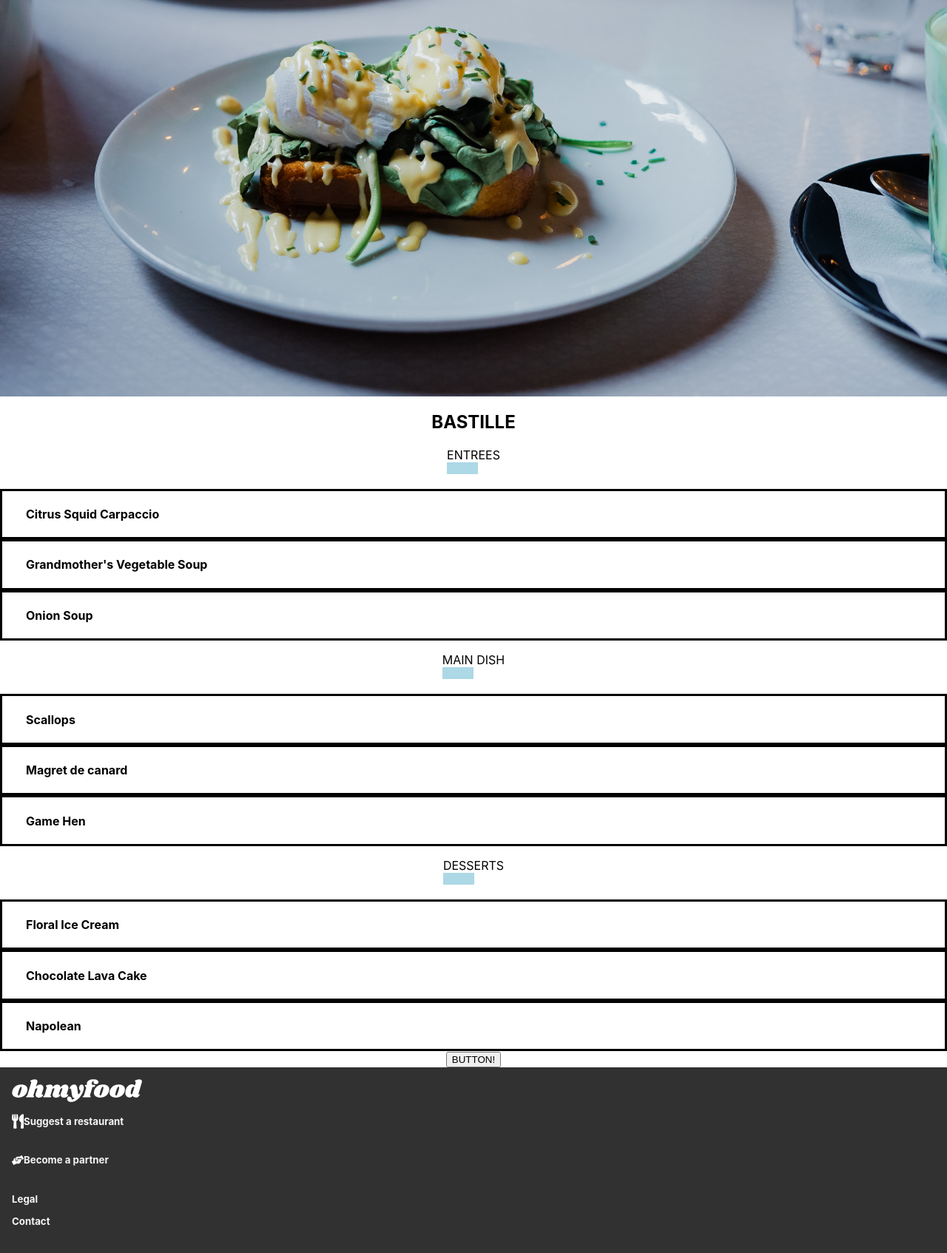
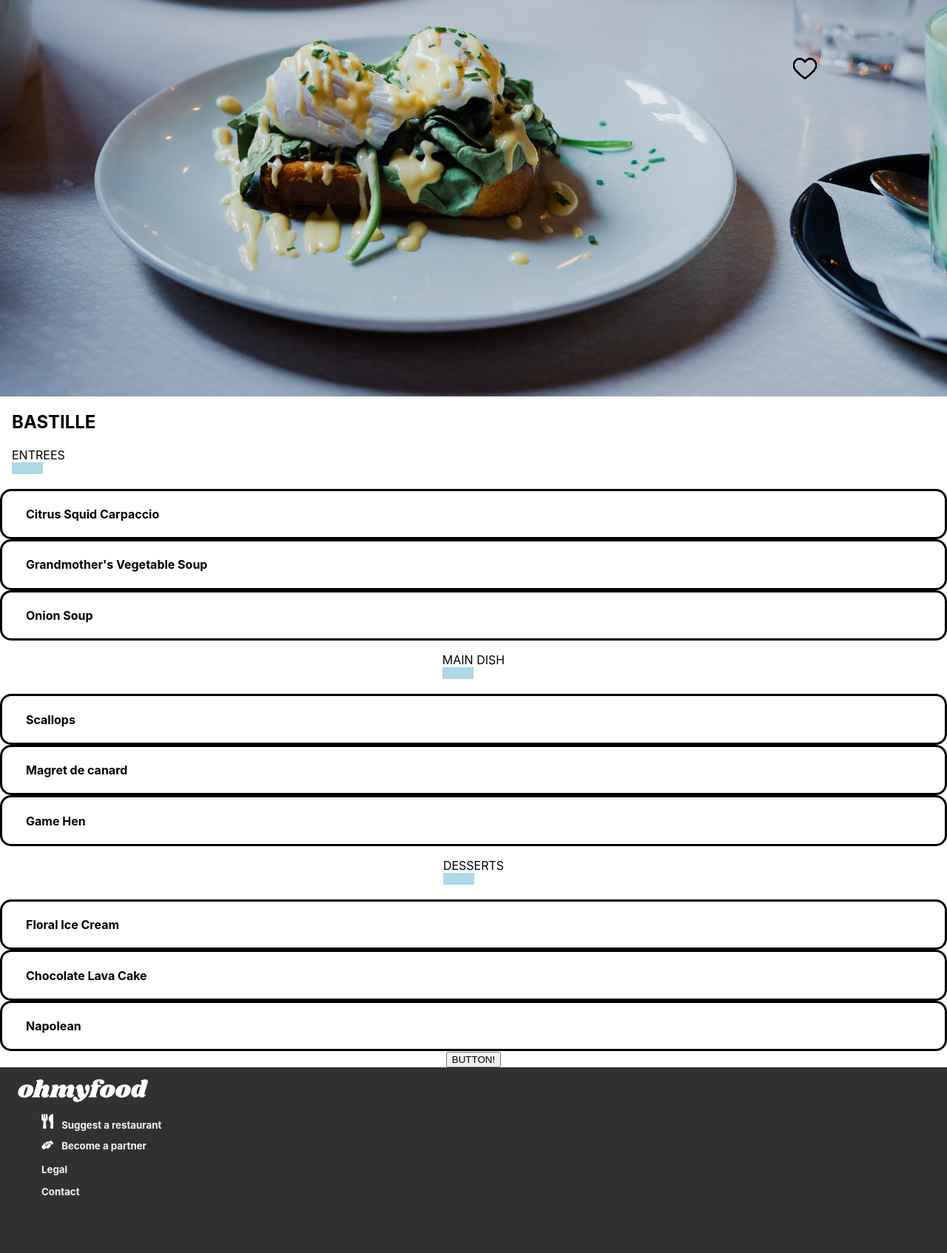
Before and after one commit to HowellBen97/Project-3, a plain HTML site: page bastille.html in a window 1280 px wide. Shown: the part 352-2046 px from the top of the page at 74% size. Drawn offline with Linux system fonts and the light colour scheme.

Commit message:
bastille page update, footer & rounded text boxes

```diff
--- a/bastille.html
+++ b/bastille.html
@@ -18,29 +18,29 @@
         <img src="image/toa-heftiba-DQKerTsQwi0-unsplash.jpg" alt="company_image" title="
         bastille">
     </div>
-    <div>
+    <div class="rest_name">
         <h2> BASTILLE</h2>
     </div>
-    <section>
+    <section class="listings">
         <p><span>ENTR</span>EES</p>
         <div class="menu">
             <div class="order">
                 <h4> Citrus Squid Carpaccio</h4>
-                <!-- need to sort button -->
-                <!-- <button>
-            </button> -->
+                <div class="right">
+                    <img src="image/heart.svg">
+                </div>
             </div>
             <div class="order">
                 <h4> Grandmother's Vegetable Soup</h4>
-                <!-- need to sort button -->
-                <!-- <button>
-            </button> -->
+                <div class="right">
+                    <img src="image/heart.svg">
+                </div>
             </div>
             <div class="order">
                 <h4> Onion Soup</h4>
-                <!-- need to sort button -->
-                <!-- <button>
-            </button> -->
+                <div class="right">
+                    <img src="image/heart.svg">
+                </div>
             </div>
         </div>
     </section>
@@ -49,21 +49,21 @@
         <div class="menu">
             <div class="order">
                 <h4> Scallops</h4>
-                <!-- need to sort button -->
-                <!-- <button>
-        </button> -->
+                <div class="right">
+                    <img src="image/heart.svg">
+                </div>
             </div>
             <div class="order">
                 <h4> Magret de canard</h4>
-                <!-- need to sort button -->
-                <!-- <button>
-        </button> -->
+                <div class="right">
+                    <img src="image/heart.svg">
+                </div>
             </div>
             <div class="order">
                 <h4> Game Hen</h4>
-                <!-- need to sort button -->
-                <!-- <button>
-        </button> -->
+                <div class="right">
+                    <img src="image/heart.svg">
+                </div>
             </div>
         </div>
     </section>
@@ -72,21 +72,21 @@
         <div class="menu">
             <div class="order">
                 <h4> Floral Ice Cream</h4>
-                <!-- need to sort button -->
-                <!-- <button>
-        </button> -->
+                <div class="right">
+                    <img src="image/heart.svg">
+                </div>
             </div>
             <div class="order">
                 <h4> Chocolate Lava Cake</h4>
-                <!-- need to sort button -->
-                <!-- <button>
-        </button> -->
+                <div class="right">
+                    <img src="image/heart.svg">
+                </div>
             </div>
             <div class="order">
                 <h4> Napolean</h4>
-                <!-- need to sort button -->
-                <!-- <button>
-        </button> -->
+                <div class="right">
+                    <img src="image/heart.svg">
+                </div>
             </div>
         </div>
     </section>
@@ -97,14 +97,22 @@
     <div class="logo">
         <img src="image/ohmyfood@2x.svg" alt="company_logo" title="company_logo">
     </div>
-    <article class="footer_img">
-        <img src="image/utensils-solid.svg" alt="utensil_image" title="utensil_image">
-        <h5> Suggest a restaurant</h5>
-    </article>
-    <article class="footer_img">
-        <img src="image/hands-helping-solid.svg" alt="handshake" title="partner">
-        <h5> Become a partner</h5>
-    </article>
-    <h5> Legal</h5>
-    <h5> Contact</h5>
+    <div class="footer_list">
+        <li>
+            <ul class="footer_img">
+                <img src="image/utensils-solid.svg" alt="utensil_image" title="utensil_image">
+                <h5> Suggest a restaurant </h5>
+            </ul>
+            <ul class="footer_img">
+                <img src="image/hands-helping-solid.svg" alt="handshake" title="partner">
+                <h5>Become a partner</h5>
+            </ul>
+            <ul>
+                <h5> Legal</h5>
+            </ul>
+            <ul>
+                <h5> Contact</h5>
+            </ul>
+        </li>
+    </div>
 </footer>
--- a/res_styles.scss
+++ b/res_styles.scss
@@ -11,8 +11,16 @@ body {
     max-width: 100%;
     display: flex;
 }
+.rest_name{
+    text-align: left;
+    padding-left: 1em;
+}
 section > p > span {
     border-bottom: 1em solid lightblue;
+}
+.listings > p {
+    text-align: left;
+    padding-left: 1em;
 }
 .menu {
     display: inline;
@@ -23,14 +31,27 @@ section > p > span {
     border-style: solid;
     text-align: left;
     padding-left: 2em;
+    border-radius: 15px;
 }
 .menu > button {
     max-width: 10em;
     background-image: url("image\tick_circle.svg");
     border-radius: 15em;
 }
-.footer_img {
-    display: flex;
+// doesn't align heart
+.right{
+    width: 30%;
+    text-align: center;
+    position: absolute;
+    transform: translateY(80%);
+    top: 50%;
+    right: 0;
+}
+.right > img{
+    max-width: 2em;
+}
+.footer_img{
+    display: inline;
 }
 footer {
     background-color: rgb(49, 49, 49);
@@ -44,6 +65,19 @@ footer {
 .logo>img {
     max-width: 11em;
 }
+.footer_list > li{
+    list-style: none;
+}
+.footer_list > li > ul{
+    display: block;
+}
 footer img {
     max-width: 1em;
 }
+.footer_img h5{
+    padding-left: 0.5em;
+    display: inline;
+}
+footer > .logo{
+    padding-left: 0.5em;
+}
--- a/styles.scss
+++ b/styles.scss
@@ -59,6 +59,9 @@ body{
     padding: 0.6em 0.6em;
     margin-left: 4em;
 }
+.middle{
+    padding-left: 0.5em;
+}
 .rest{
     // display: flex;
     background-size: cover;
@@ -70,23 +73,10 @@ body{
 }
 .rest_image > img{
     width: 100%;
-    width: 320px;
     height: 213px;
     object-fit: cover;
     object-position: 0% 60%;
 }
-// #rest_1{
-//     // background-image: url("../image/jay-wennington-N_Y88TWmGwA-unsplash.jpg");
-// }
-// #rest_2{
-//     background-image: url("../image/stil-u2Lp8tXIcjw-unsplash.jpg");
-// }
-// #rest_3{
-//     background-image: url("../image/toa-heftiba-DQKerTsQwi0-unsplash.jpg");
-// }
-// #rest_4{
-//     background-image: url("../image/louis-hansel-shotsoflouis-qNBGVyOCY8Q-unsplash.jpg");
-// }
 .rest_caption{
     border-radius: 0 0 1em 1em;
     background-color: $background-2;
@@ -116,12 +106,14 @@ body{
 .footer_img{
     display: inline;
 }
-footer{
+footer {
     background-color: rgb(49, 49, 49);
     color: whitesmoke;
-    line-height: 0em;
+    line-height: 0.5em;
     text-align: left;
-    max-height: 100vh;
+    min-height:100vh;
+    padding-left: 1em;
+    padding-top: 1em;
 }
 .footer_list > li{
     list-style: none;
@@ -139,4 +131,7 @@ footer img{
 h2{
     margin: 0em;
 }
+footer > .logo{
+    padding-left: 0.5em;
+}
 // change h1-h6 font family
```
Also changed, not shown: index.html (+1 -2 lines), css/res_styles.css, css/styles.css, 2 other files.
